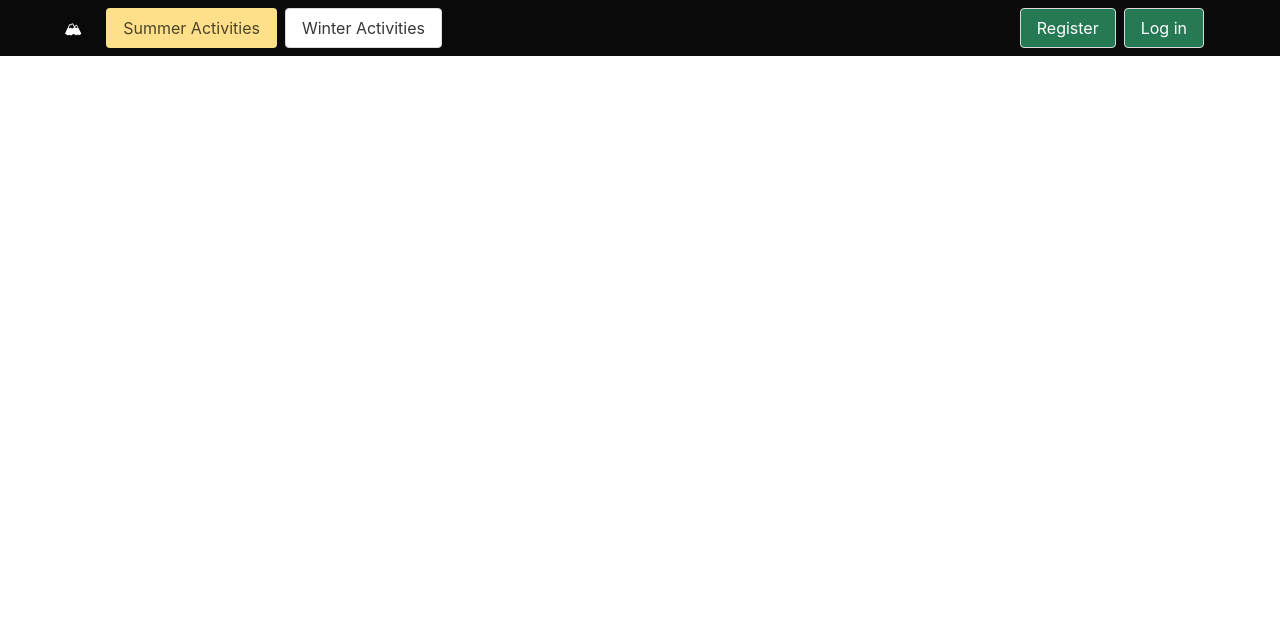
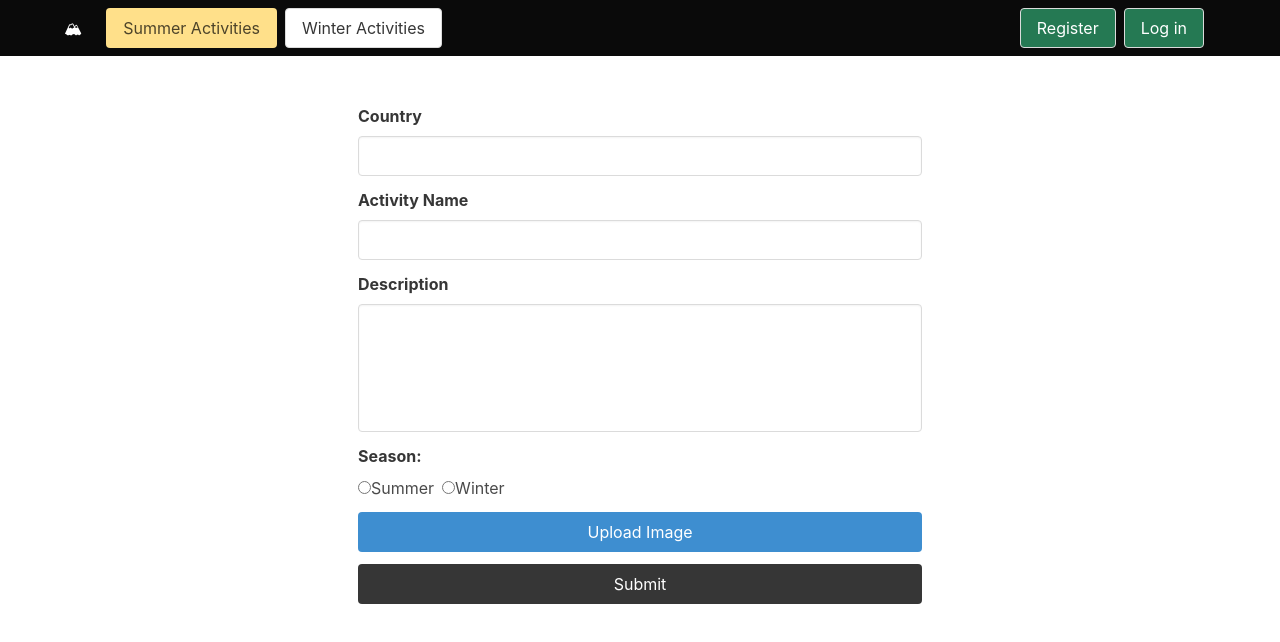
Before and after one commit to RaphaelleC/project-3-client, a React (Create React App) app: page /activities/create in a window 1280 px wide. Shown: the top 642 px of the page. Built offline with nearby package versions, Linux system fonts and the light colour scheme.

Commit message:
create activity page incomplete and not showing on browser

```diff
--- a/package.json
+++ b/package.json
@@ -12,6 +12,7 @@
     "react-dom": "^17.0.2",
     "react-router-dom": "^5.2.0",
     "react-scripts": "4.0.3",
+    "react-select": "^4.3.1",
     "sass": "^1.33.0"
   },
   "scripts": {
--- a/src/App.js
+++ b/src/App.js
@@ -1,25 +1,29 @@
-import { BrowserRouter, Switch, Route } from 'react-router-dom'
+import { BrowserRouter as Router, Switch, Route } from 'react-router-dom'
 
 import Home from './components/common/Home'
 import Navbar from './components/common/Navbar'
+import ActivityShow from './components/activities/ActivityShow'
 import summerActivitiesIndex from './components/activities/summerActivities/ActivitiesIndex'
 import winterActivitiesIndex from './components/activities/winterActivities/ActivitiesIndex'
 import Register from './components/auth/Register'
 import Login from './components/auth/Login'
+import ActivityNew from './components/activities/ActivityNew'
 
 
 function App() {
   return (
-    <BrowserRouter>
+    <Router>
       <Navbar />
       <Switch>
         <Route exact path="/" component={Home}/>
-        <Route path="/summerActivities" component={summerActivitiesIndex}/>
-        <Route path="/winterActivities" component={winterActivitiesIndex}/>
-        <Route path="/register" component={Register}/>
+        <Route path="/activities/create" component={ActivityNew} />
+        <Route path="/activities/:activityId" component={ActivityShow} />
+        <Route path="/summerActivities" component={summerActivitiesIndex} />
+        <Route path="/winterActivities" component={winterActivitiesIndex} />
+        <Route path="/register" component={Register} />
         <Route path="/login" component={Login}/>
       </Switch>
-    </BrowserRouter>
+    </Router>
   )
 }
 
--- /dev/null
+++ b/src/components/activities/ActivityNew.js
@@ -0,0 +1,120 @@
+import React from 'react'
+import { useHistory } from 'react-router-dom'
+import { useForm } from '../hooks/useForm'
+import { createActivity } from '../lib/api'
+
+function ActivityNew() {
+  const history = useHistory()
+  const { formdata, handleChange } = useForm({
+    country: '',
+    activityName: '',
+    description: '',
+    season: '',
+    categories: [],
+    imageUrl: '',
+  })
+
+  // const handleChange = event => {
+  //   const nextFormData = { ...formdata, [event.target.name]: event.target.value }
+  //   setFormData(nextFormData)
+  // }
+
+  const handleSubmit = async (e) => {
+    e.preventDefault()
+
+    try {
+      const res = await createActivity(formdata)
+      history.push(`/activities/${res.data._id}`)
+    } catch (err) {
+      console.log(err.response.data)
+    }
+
+    // window.alert(`Submitting ${JSON.stringify(formdata, null, 2)}`)
+  }
+
+  console.log('formdata', formdata)
+
+  return (
+    <section className="section">
+      <div className="container">
+        <div className="columns">
+          <form className="column is-half is-offset-one-quarter"
+            onSubmit={handleSubmit}
+          >
+            <div className="field">
+              <label className="label" htmlFor="country">Country</label>
+              <div className="control">
+                <input
+                  className="input"
+                  name="country"
+                  onChange={handleChange}
+                  value={formdata.country}
+                />
+              </div>
+            </div>
+            <div className="field">
+              <label className="label" htmlFor="activityName">Activity Name</label>
+              <div className="control">
+                <input
+                  className="input"
+                  name="activityName"
+                  onChange={handleChange}
+                  value={formdata.activityName}
+                />
+              </div>
+            </div>
+            <div className="field">
+              <label className="label" htmlFor="description">Description</label>
+              <div className="control">
+                <input
+                  className="textarea"
+                  name="description"
+                  value={formdata.description}
+                  onChange={handleChange}
+                />
+              </div>
+            </div>
+            <div className="field">
+              <label className="label">Season:</label>
+              <div className="control">
+                <label className="radio">
+                  <input
+                    type="radio"
+                    name="season"
+                    value="summer"
+                    onChange={handleChange}
+                    checked={formdata.season === 'summer'}
+                  />
+                Summer
+                </label>
+                <label className="radio">
+                  <input
+                    type="radio"
+                    name="season"
+                    value="winter"
+                    onChange={handleChange}
+                    checked={formdata.season === 'winter'}
+                  />
+                Winter
+                </label>
+              </div>
+            </div>
+            <div className="field">
+              <button type="button" className="button is-fullwidth is-info">
+            Upload Image
+              </button>
+            </div>
+            <div className="field">
+              <button className="button is-fullwidth is-dark" type="submit">
+            Submit
+              </button>
+            </div>
+          </form>
+        </div>
+      </div>
+    </section>
+
+  )
+}
+
+export default ActivityNew
--- a/src/components/activities/ActivitiesShow.js
+++ b/src/components/activities/ActivityShow.js
@@ -1,6 +1,6 @@
 import React from 'react'
 import { useParams } from 'react-router-dom'
-import getSingleActivity from '../../lib/api'
+import { getSingleActivity } from '../lib/api'
 
 function ActivityShow() {
   const [activity, setActivity] = React.useState(null)
--- a/src/components/common/Home.js
+++ b/src/components/common/Home.js
@@ -1,6 +1,6 @@
 function Home() {
   return (
-    <section className="hero is-info">
+    <section className="hero is-fullheight-with-navbar">
       <div className="columns is-multiline is-mobile">
         <div className="column is-half summerActivities">
           <p className="bd-notification is-info">Summer Activities</p>
--- a/src/components/common/Navbar.js
+++ b/src/components/common/Navbar.js
@@ -41,7 +41,12 @@ function Navbar() {
                   </Link>
                 </>
                 :
-                <button className="button has-text-white has-background-danger-dark" onClick={handleLogout}>Log out</button>
+                <>
+                  <Link to="/create" className="button has text-white has-background-success-dark">
+                  Create Activity
+                  </Link>
+                  <button className="button has-text-white has-background-danger-dark" onClick={handleLogout}>Log out</button>
+                </>
               }
             </div>
           </div>
--- a/src/components/hooks/useForm.js
+++ b/src/components/hooks/useForm.js
@@ -1,14 +1,19 @@
 import React from 'react'
 
-export function useForm(initialFormdata) {
-  const [formdata, setFormdata] = React.useState(initialFormdata)
+export function useForm(initialState) {
+  const [formdata, setFormdata] = React.useState(initialState)
+  const [formErrors, setFormErrors] = React.useState(initialState)
 
   const handleChange = e => {
     setFormdata({ ...formdata, [e.target.name]: e.target.value })
+    setFormErrors({ ...formErrors, [e.target.name]: '' })
   }
 
   return {
     formdata,
+    formErrors,
     handleChange,
+    setFormdata,
+    setFormErrors,
   }
 }
--- a/src/components/lib/api.js
+++ b/src/components/lib/api.js
@@ -12,8 +12,9 @@ export function getSingleActivity(id) {
 }
 
 export function createActivity(formdata) {
-  return axios.post(`${baseUrl}/activities`, formdata, { headers: { Authorization: `Bearer ${getToken()}` },
-  })
+  return axios.post(`${baseUrl}/activities`, formdata,
+    { headers: { Authorization: `Bearer ${getToken()}` },
+    })
 }
 
 export function registerUser(formdata) {
```
Also changed, not shown: src/styles/main.scss (+13 -0 lines), 2 other files (tests, documents, lock files or other folders).
